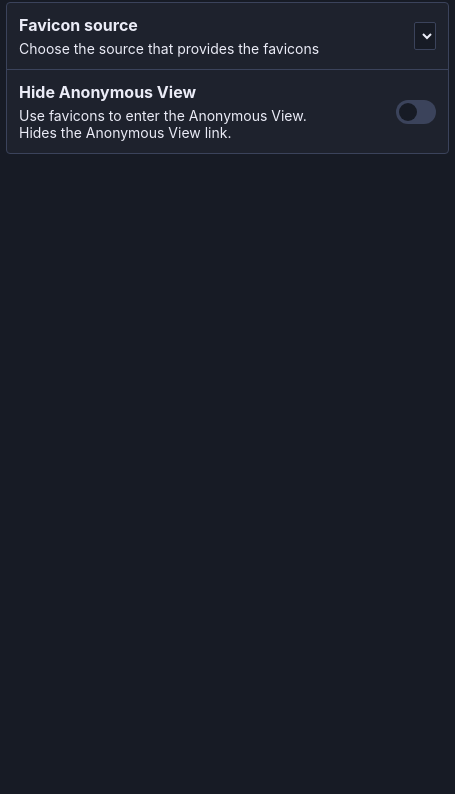
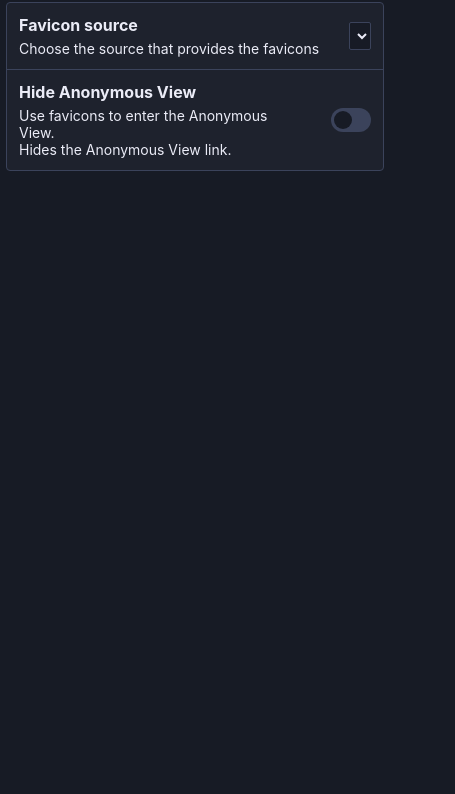
Before and after one commit to DrHaid/startpage-result-favicons, a website with bundled scripts: page app/pages/popup.html in a window 390 px wide. Shown: the part 44-838 px from the top of the page, 455 px wide, since content can reach past the window. Built offline with nearby package versions, Linux system fonts and the light colour scheme.

Commit message:
styling changes for mobile

```diff
--- a/app/pages/popup.html
+++ b/app/pages/popup.html
@@ -3,6 +3,7 @@
 
 <head>
   <meta charset="utf-8">
+  <meta name="viewport" content="width=device-width, initial-scale=1" />
   <link rel="stylesheet" href="../styles/popup.css" />
 </head>
 
--- a/app/styles/popup.css
+++ b/app/styles/popup.css
@@ -2,7 +2,7 @@ body {
     background-color: rgb(23, 27, 37);
     color: rgb(235, 236, 247);
     margin: 0px !important;
-    width: 455px;
+    min-width: 370px;
     font-family: Inter, Helvetica Neue, Arial, sans-serif;
 }
 
```
